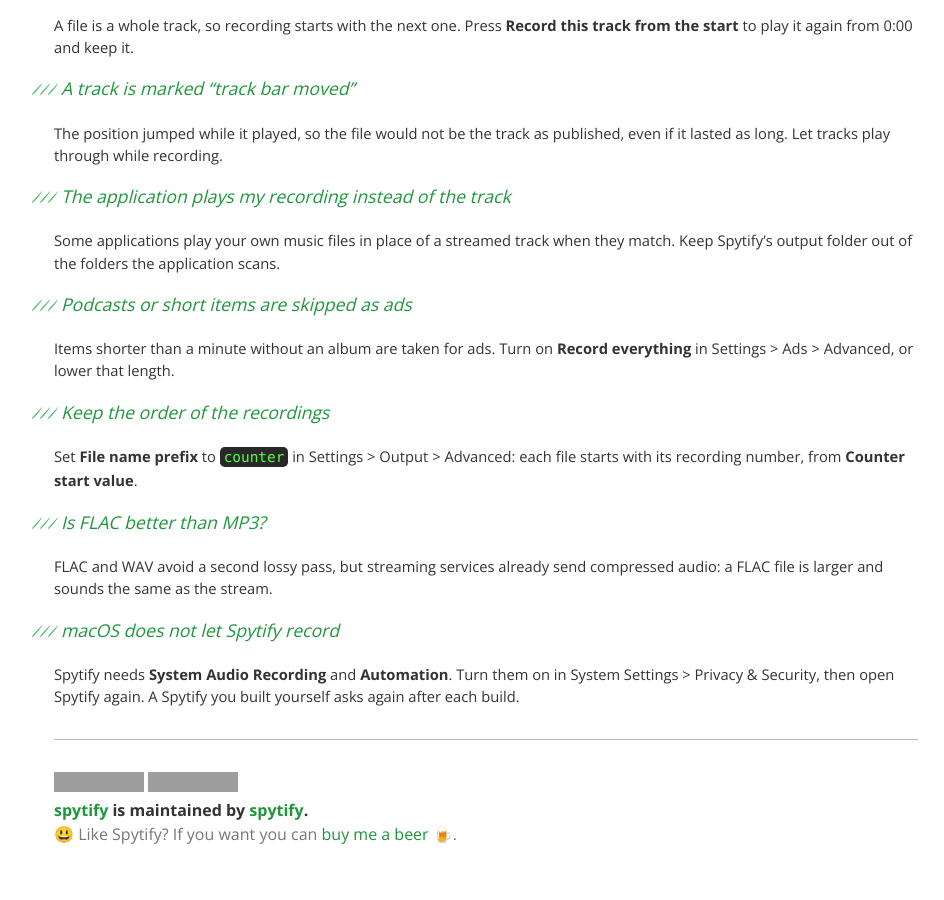
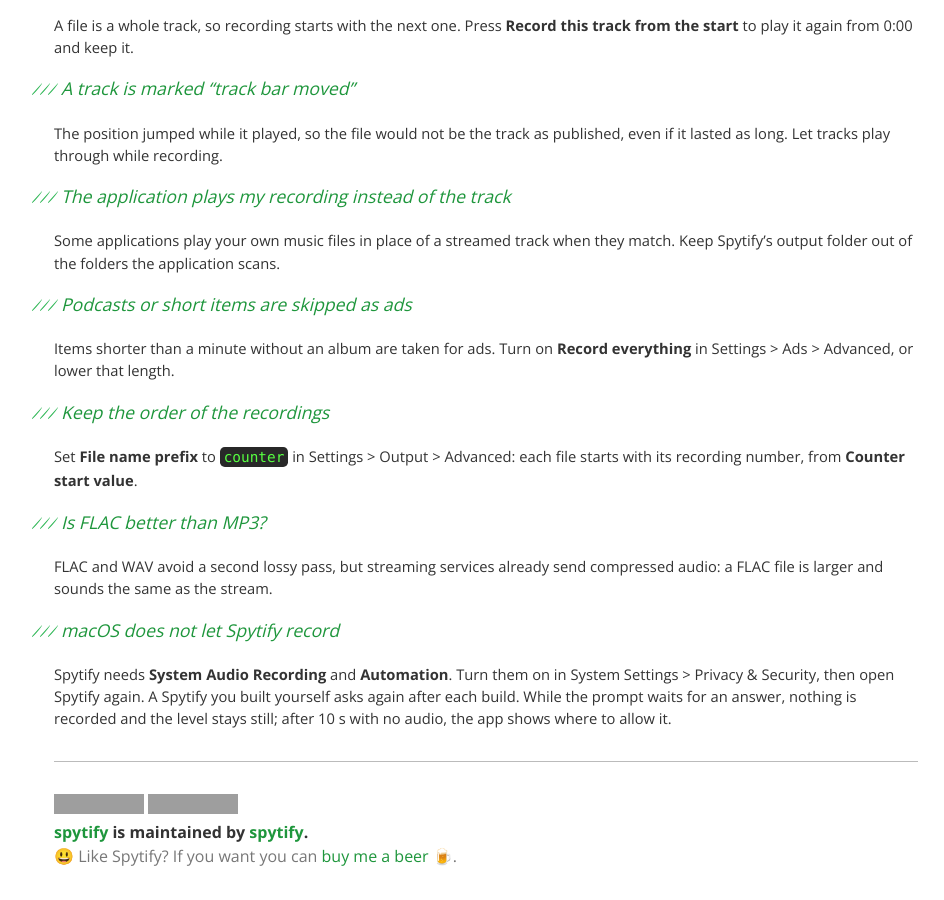
Before and after one commit to spytify/spytify, a Jekyll site: the page built from v2/faq.md, in a window 1280 px wide and 900 px high, scrolled down 626 px. Shown: the whole window, without its empty margins (154-1098 px from the left). Built offline with Jekyll 4.4.1, drawn with Linux system fonts in a browser that asks for light colours; before the commit the page ends 1504 px from its top, so only the background shows below that; grey boxes are pictures that could not be loaded.

Commit message:
FAQ: what a pending macOS permission prompt looks like
Co-Authored-By: Claude Opus 5.5 <noreply@anthropic.com>

```diff
--- a/v2/faq.md
+++ b/v2/faq.md
@@ -33,4 +33,4 @@ FLAC and WAV avoid a second lossy pass, but streaming services already send comp
 
 ### [macOS does not let Spytify record](#macos-permissions)
 
-Spytify needs **System Audio Recording** and **Automation**. Turn them on in System Settings > Privacy & Security, then open Spytify again. A Spytify you built yourself asks again after each build.
+Spytify needs **System Audio Recording** and **Automation**. Turn them on in System Settings > Privacy & Security, then open Spytify again. A Spytify you built yourself asks again after each build. While the prompt waits for an answer, nothing is recorded and the level stays still; after 10 s with no audio, the app shows where to allow it.
```
